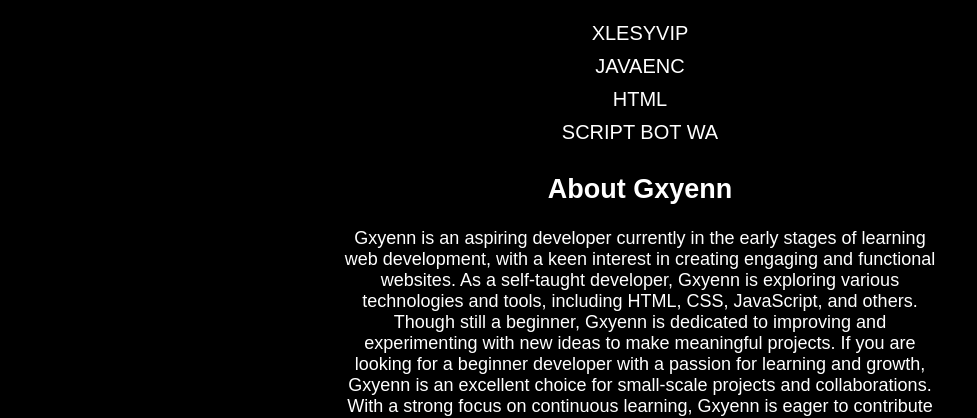
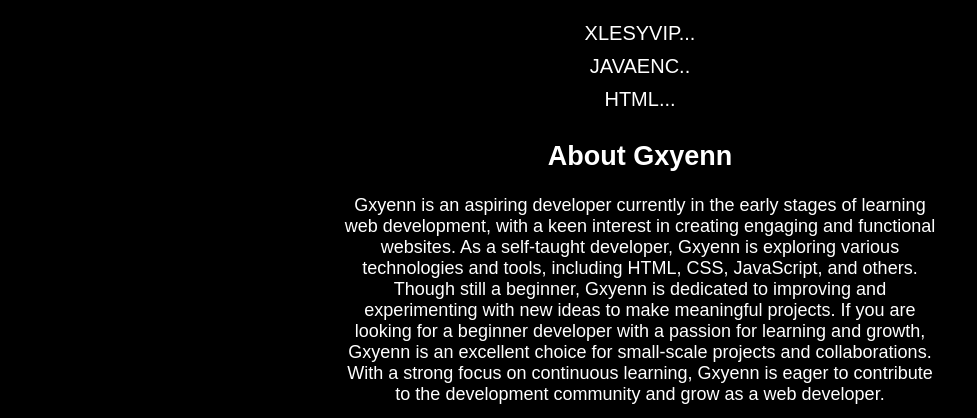
Before and after one commit to Gxyenn/MyDev-Info, a plain HTML site: page index.html in a window 1280 px wide. Shown: the part 405-823 px from the top of the page, without its empty margins (0-977 px from the left). Drawn offline with Linux system fonts and the light colour scheme.

Commit message:
Update index.html

```diff
--- a/index.html
+++ b/index.html
@@ -199,10 +199,9 @@
 
     <div class="dev-info">
         <h2>DEV</h2>
-        <span>XLESYVIP</span>
-        <span>JAVAENC</span>
-        <span>HTML</span>
-        <span>SCRIPT BOT WA</span>
+        <span>XLESYVIP...</span>
+        <span>JAVAENC..</span>
+        <span>HTML...</span>
     </div>
 
     <!-- About Me Section -->
```
